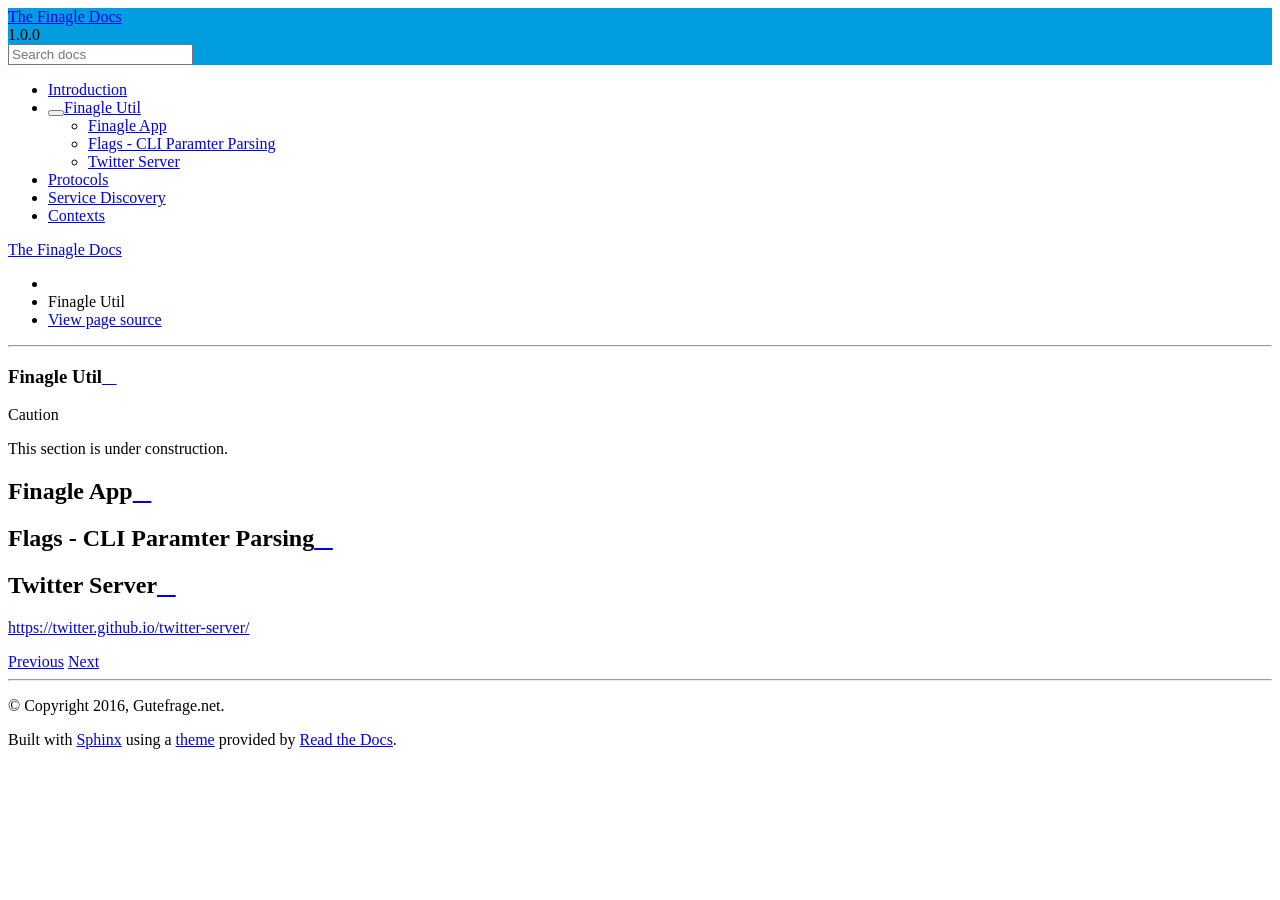
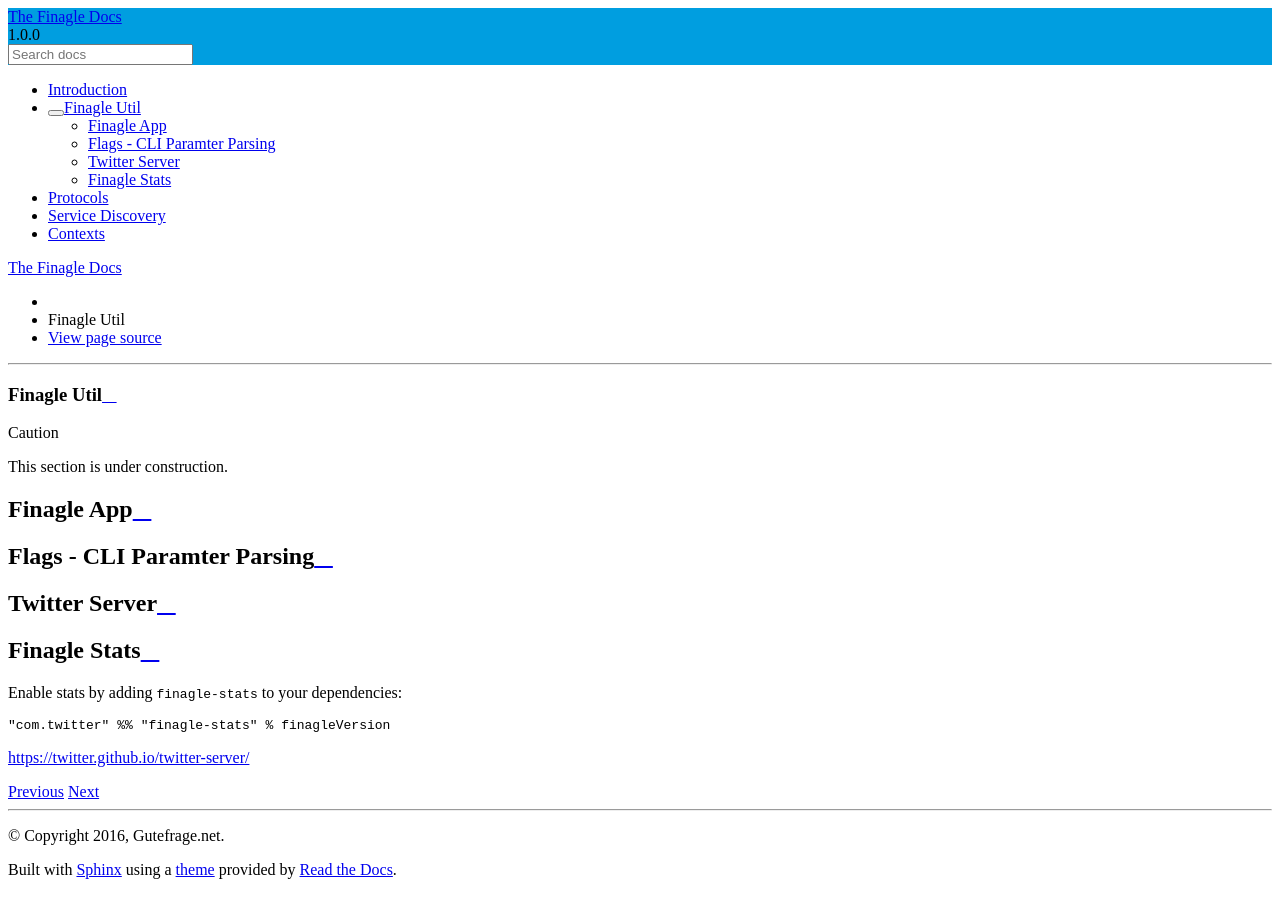
Before and after one commit to gutefrage/the-finagle-docs, a Sphinx documentation site: the page built from docs/content/finagle-util.rst, in a window 1280 px wide. Built offline with Sphinx 7.4.7 and the Read the Docs theme 2.0.0, drawn with Linux system fonts in a browser that asks for light colours.

Commit message:
Add reminder to docs for Finagel Stats

```diff
--- a/docs/content/finagle-util.rst
+++ b/docs/content/finagle-util.rst
@@ -13,4 +13,13 @@ Flags - CLI Paramter Parsing
 Twitter Server
 ==============
 
+Finagle Stats
+=============
+
+Enable stats by adding ``finagle-stats`` to your dependencies:
+
+.. code-block:: scala
+
+    "com.twitter" %% "finagle-stats" % finagleVersion
+
 https://twitter.github.io/twitter-server/
```
